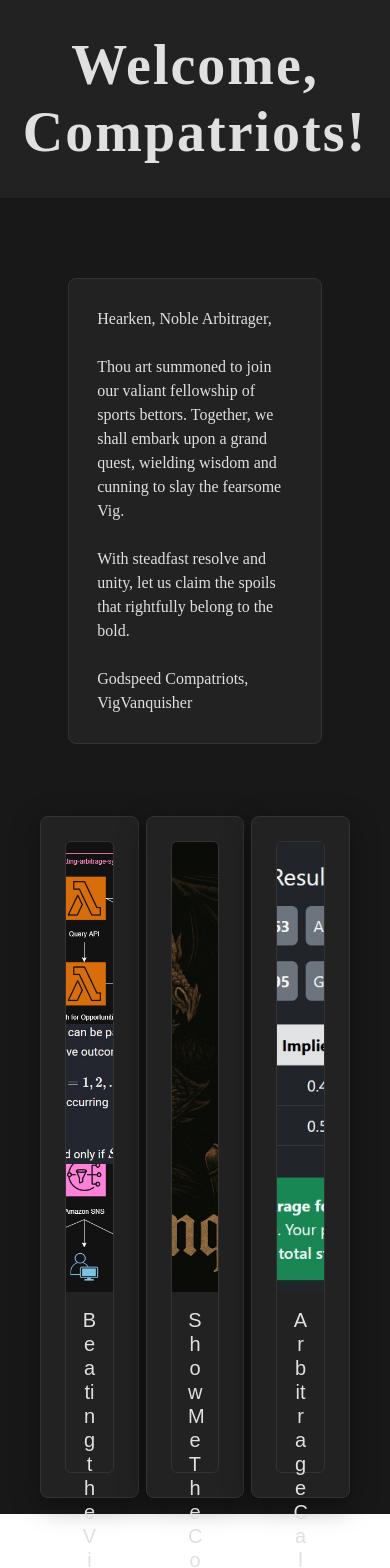
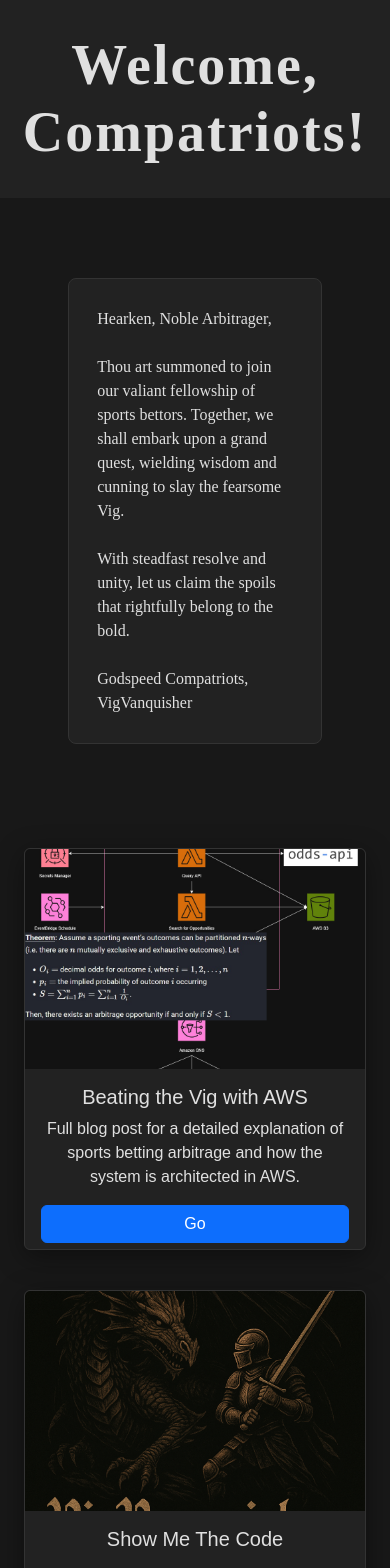
Before and after one commit to BobbyLumpkin/sports-betting-arbitrage-system, a React (Vite) app in the folder sports-betting-arbitrage-system-homepage/: page / in a window 390 px wide. Shown: the top 1568 px of the page. Built offline with nearby package versions, Linux system fonts and the light colour scheme.

Commit message:
Modified blog card component to try and fix mobile displaying issues.

```diff
--- /dev/null
+++ b/sports-betting-arbitrage-system-homepage/src/components/BlogCard.css
@@ -0,0 +1,46 @@
+.blog-wrapper {
+    width: 100%;
+    max-width: 1200px;
+    margin: 0 auto;
+    padding: 1rem;
+}
+
+/* Column outer styling */
+.blog-col {
+    background-color: transparent; /* background is handled by card */
+    padding: 0.5rem;
+}
+
+/* Card base styles */
+.blog-card {
+    background-color: #222;
+    color: #e0e0e0;
+    border: 1px solid #333;
+    border-radius: 8px;
+    height: 100%;
+    box-shadow: 0 7px 28px rgba(0,0,0,0.4);
+    overflow: hidden;
+}
+
+/* Responsive image: smaller on mobile, taller on desktop */
+.blog-img {
+    width: 100%;
+    display: block;
+    object-fit: cover;
+    height: 220px;
+}
+
+/* Let the body size naturally and keep CTA visible */
+.blog-card .card-body {
+    padding: 1rem;
+}
+
+/* Larger screens: taller images and more padding */
+@media (min-width: 768px) {
+    .blog-col {
+        padding: 1.25rem;
+    }
+    .blog-img {
+        height: 450px;
+    }
+}
--- a/sports-betting-arbitrage-system-homepage/src/components/BlogCard.tsx
+++ b/sports-betting-arbitrage-system-homepage/src/components/BlogCard.tsx
@@ -1,73 +1,47 @@
+import './BlogCard.css';
 import ArchitectureDiagramTheorem from '../assets/sports-betting-arbitrage-system-architecture-diagram-with-theorem.png';
 import CalculatorScreenshot from '../assets/calculator-screenshot.jpg'
 import VigVanquisherLogo from '../assets/VigVanquisher_logo.png';
 
 function BlogCard() {
     return (
-        <div style={{
-            width: "75%",
-            margin: "0 auto",
-            // backgroundColor: "#222", // dark gray
-            // color: "#e0e0e0",
-            // border: "1px solid #333",
-            // borderRadius: "8px",
-            // padding: "1.5rem",
-            // margin: "1rem auto",
-            // maxWidth: "600px",
-            // boxShadow: "0 2px 8px rgba(0,0,0,0.4)",
-         }}>
+        <div className="blog-wrapper">
             <div className="row row-cols-1 row-cols-md-3 g-4">
-                <div className="col" style={{
-                    backgroundColor: "#222", // dark gray
-                    color: "#e0e0e0",
-                    border: "1px solid #333",
-                    borderRadius: "8px",
-                    padding: "1.5rem",
-                    margin: "1rem auto",
-                    maxWidth: "31%",
-                    boxShadow: "0 7px 28px rgba(0,0,0,0.4)",}}>
-                    <div className="card text-center" style={{ backgroundColor: "#222", color: "#e0e0e0", border: "1px solid #333", height: "100%" }}>
-                        <img src={ArchitectureDiagramTheorem} className="card-img-top" alt="Architecture Diagram Theorem" style={{ height: "450px", objectFit: "cover" }} />
-                        <div className="card-body" style={{ display: "flex", flexDirection: "column", justifyContent: "space-between", height: "180px" }}>
+                <div className="col">
+                    <div className="blog-col">
+                        <div className="card text-center blog-card" style={{ backgroundColor: "#222", color: "#e0e0e0", border: "1px solid #333", height: "100%" }}>
+                            <img src={ArchitectureDiagramTheorem} className="card-img-top blog-img" alt="Architecture Diagram Theorem" />
+                            <div className="card-body d-flex flex-column justify-content-between" style={{ height: "180px" }}>
                                 <h5 className="card-title">Beating the Vig with AWS</h5>
                                 <p className="card-text">Full blog post for a detailed explanation of sports betting arbitrage and how the system is architected in AWS.</p>
                                 <a href="https://www.bobbylumpkin.com/project/sports-betting-arbitrage-system/" className="btn btn-primary stretched-link">Go</a>
                             </div>
                         </div>
                     </div>
-                <div className="col" style={{
-                    backgroundColor: "#222", // dark gray
-                    color: "#e0e0e0",
-                    border: "1px solid #333",
-                    borderRadius: "8px",
-                    padding: "1.5rem",
-                    margin: "1rem auto",
-                    maxWidth: "31%",
-                    boxShadow: "0 7px 28px rgba(0,0,0,0.4)",}}>
-                    <div className="card text-center" style={{ backgroundColor: "#222", color: "#e0e0e0", border: "1px solid #333", height: "100%" }}>
-                        <img src={VigVanquisherLogo} className="card-img-top" alt="VigVanquisher Logo" style={{ height: "450px", objectFit: "cover" }} />
-                        <div className="card-body" style={{ display: "flex", flexDirection: "column", justifyContent: "space-between", height: "180px" }}>
+                </div>
+
+                <div className="col">
+                    <div className="blog-col">
+                        <div className="card text-center blog-card" style={{ backgroundColor: "#222", color: "#e0e0e0", border: "1px solid #333", height: "100%" }}>
+                            <img src={VigVanquisherLogo} className="card-img-top blog-img" alt="VigVanquisher Logo" />
+                            <div className="card-body d-flex flex-column justify-content-between" style={{ height: "180px" }}>
                                 <h5 className="card-title">Show Me The Code</h5>
                                 <p className="card-text">Hah, Nerd!</p>
                                 <a href="https://www.arbitragecalculatorapp.com" className="btn btn-primary stretched-link">Go</a>
                             </div>
                         </div>
                     </div>
-                <div className="col" style={{
-                    backgroundColor: "#222", // dark gray
-                    color: "#e0e0e0",
-                    border: "1px solid #333",
-                    borderRadius: "8px",
-                    padding: "1.5rem",
-                    margin: "1rem auto",
-                    maxWidth: "31%",
-                    boxShadow: "0 7px 28px rgba(0,0,0,0.4)",}}>
-                    <div className="card text-center" style={{ backgroundColor: "#222", color: "#e0e0e0", border: "1px solid #333", height: "100%" }}>
-                        <img src={CalculatorScreenshot} className="card-img-top" alt="Calculator Screenshot" style={{ height: "450px", objectFit: "cover" }} />
-                        <div className="card-body" style={{ display: "flex", flexDirection: "column", justifyContent: "space-between", height: "180px" }}>
+                </div>
+
+                <div className="col">
+                    <div className="blog-col">
+                        <div className="card text-center blog-card" style={{ backgroundColor: "#222", color: "#e0e0e0", border: "1px solid #333", height: "100%" }}>
+                            <img src={CalculatorScreenshot} className="card-img-top blog-img" alt="Calculator Screenshot" />
+                            <div className="card-body d-flex flex-column justify-content-between" style={{ height: "180px" }}>
                                 <h5 className="card-title">Arbitrage Calculator</h5>
                                 <p className="card-text">Check odds for arbitrage opportunities and calculate stakes, in real time.</p>
                                 <a href="https://www.arbitragecalculatorapp.com" className="btn btn-primary stretched-link">Go</a>
+                            </div>
                         </div>
                     </div>
                 </div>
```
Lines whose indentation alone changed are shown as unchanged.
